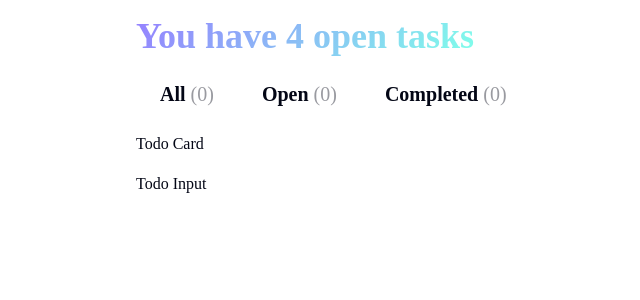
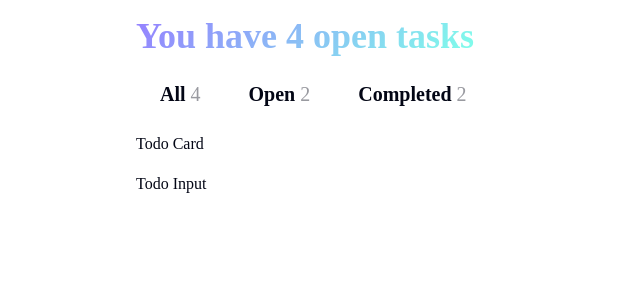
Before and after one commit to Sam-Waithaka/todo-app, a React (Vite) app: page / in a window 1280 px wide. Shown: the top 300 px of the page, without its empty margins (120-760 px from the left). Built offline with nearby package versions, Linux system fonts and the light colour scheme; a web font is replaced by a local one.

Commit message:
Update Tabs component to accept todos as props and display task counts dynamically

```diff
--- a/src/components/Tabs.jsx
+++ b/src/components/Tabs.jsx
@@ -1,13 +1,22 @@
-export function Tabs (){
+export function Tabs (props){
+
+    const {todos} = props
 
     const tabs = ['All', 'Open', 'Completed']
 
     return (
         <nav className="tab-container">
             {tabs.map((tab, tabIndex)=>{
+                const numOfTasks = tab === 'All'?
+                                    todos.length :
+                                    tab === 'Open' ?
+                                    todos.filter(val => !val.complete).
+                                        length : todos.filter(val => val.
+                                            complete).length
+
                 return (
                     <button key={tabIndex} className="tab-button">
-                        <h4>{tab} <span>(0)</span></h4>
+                        <h4>{tab} <span>{numOfTasks}</span></h4>
                     </button>
                 )
             })}
```
